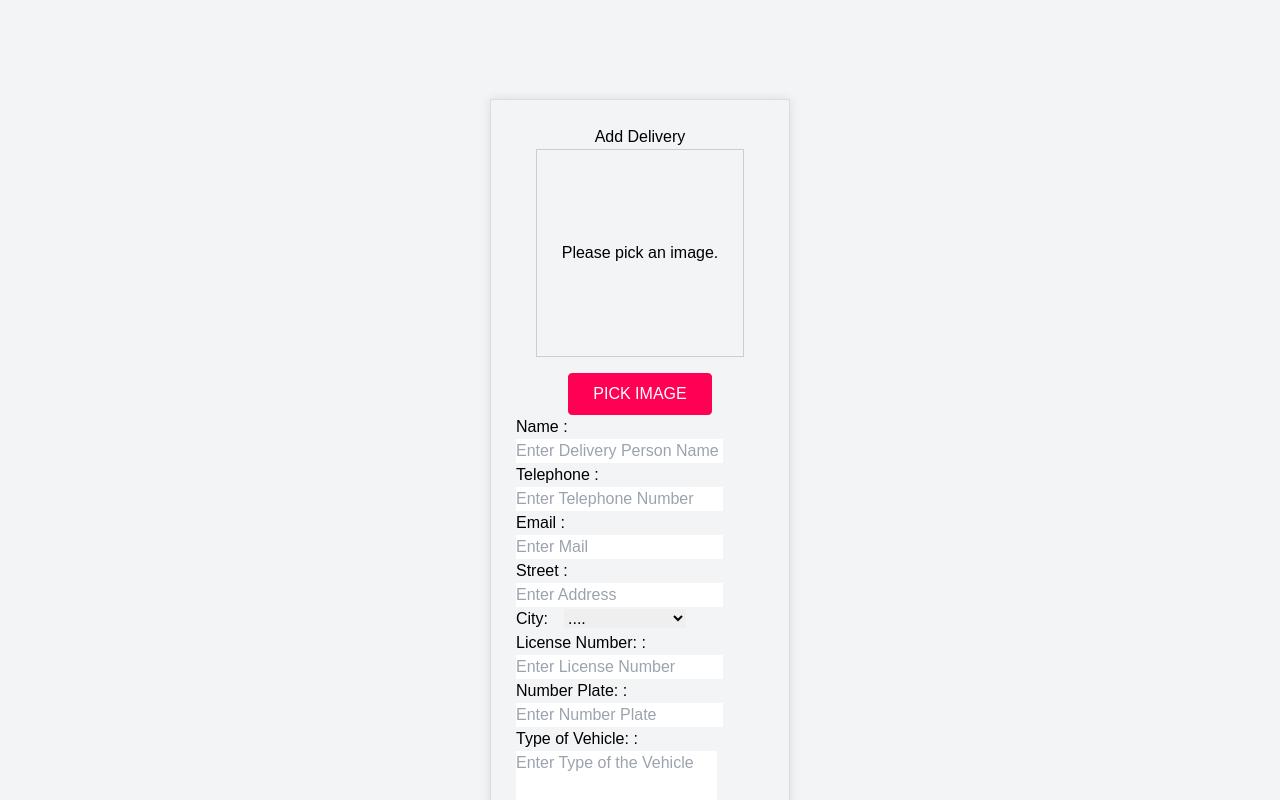
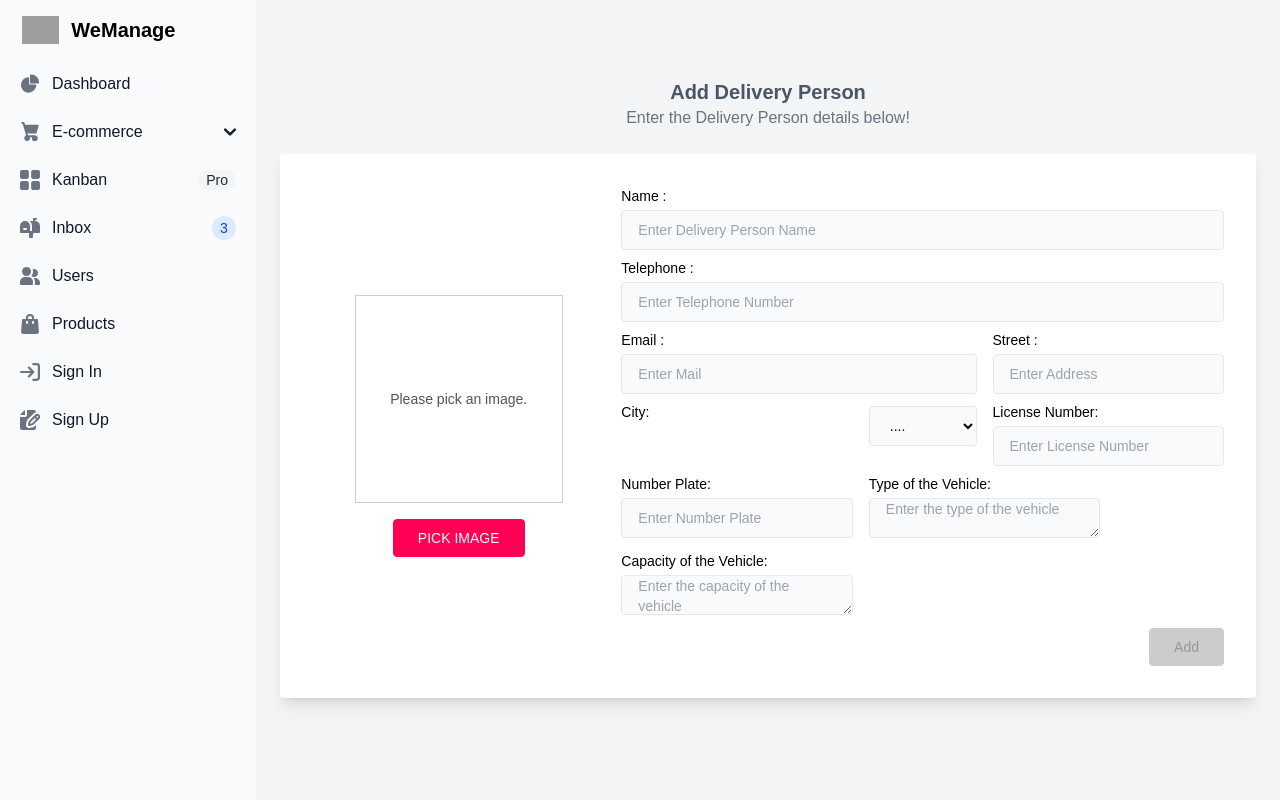
Before and after one commit to Shukry7/E-platform-web-App-ITP-Project, a React (Create React App) app in the folder frontend/: page /Delivery/create in a window 1280 px wide. Shown: the top 800 px of the page. Built offline with nearby package versions, Linux system fonts and the light colour scheme; grey boxes are pictures that could not be loaded.

Commit message:
Changes made
Changes made

```diff
--- a/frontend/src/Delivery/Pages/Components/DeliveryForm.jsx
+++ b/frontend/src/Delivery/Pages/Components/DeliveryForm.jsx
@@ -1,4 +1,4 @@
-import React, { useState } from "react";
+import React, { useState , useEffect} from "react";
 import axios from "axios";
 import Input from "../../../Shared/Components/FormElements/input";
 import Dropdown from "../../../Shared/Components/FormElements/Dropdown";
@@ -42,8 +42,8 @@ const City = [
   { value: "Vavuniya" },
 ];
 
+const DeliveryForm = () => {
 
-const DeliveryForm = () => {
   const navigate = useNavigate();
 
   const [loading, setLoading] = useState(false);
@@ -118,12 +118,25 @@ const DeliveryForm = () => {
   return (
     <form onSubmit={submitHandler}>
       {loading ? (
-        <Loader/>
+        <Loader />
       ) : (
         <>
-          <h2 style={{ textAlign: "center" }}>Add Delivery</h2>
+          <div class="min-h-screen p-6 bg-gray-100 flex items-center justify-center">
+            <div class="container mx-auto">
+              <div>
+                <h2 class="font-semibold text-xl text-gray-600 text-center">Add Delivery Person</h2>
+                <p class="text-gray-500 mb-6 text-center">Enter the Delivery Person details below!</p>
+                <div class="bg-white rounded shadow-lg p-4 px-4 md:p-8 mb-6">
+                  <div class="grid gap-4 gap-y-2 text-sm grid-cols-1 lg:grid-cols-3">
+                    <div class="text-gray-600 flex justify-center items-center">
                       <ImageUpload center id="image" onInput={inputHandler} />
+                    </div>
+                    <div class="lg:col-span-2">
+
+                      <div class="grid gap-4 gap-y-2 text-sm grid-cols-1 md:grid-cols-5">
+                        <div class="md:col-span-5">
                           <Input
+                            class="h-10 border mt-1 rounded px-4 w-full bg-gray-50"
                             element="Input"
                             id="name"
                             type="text"
@@ -133,7 +146,10 @@ const DeliveryForm = () => {
                             errorText="Please Enter a Name."
                             onInput={inputHandler}
                           />
+                        </div>
+                        <div class="md:col-span-5">
                           <Input
+                           class="h-10 border mt-1 rounded px-4 w-full bg-gray-50"
                              element="Input"
                               id="telephone"
                               type="number"
@@ -143,7 +159,10 @@ const DeliveryForm = () => {
                               errorText="Please Enter a valid Phone Number (10 numbers)"
                               onInput={inputHandler}
                           />
+                        </div>
+                        <div class="md:col-span-3">
                           <Input
+                              class="h-10 border mt-1 rounded px-4 w-full bg-gray-50"
                               element="Input"
                               id="mail"
                               type="text"
@@ -153,7 +172,10 @@ const DeliveryForm = () => {
                               errorText="Please Enter a valid mail."
                               onInput={inputHandler}
                           />
+                        </div>
+                        <div class="md:col-span-2">
                           <Input
+                                class="h-10 border mt-1 rounded px-4 w-full bg-gray-50"
                                 element="Input"
                                 id="address"
                                 type="text"
@@ -163,60 +185,85 @@ const DeliveryForm = () => {
                                 errorText="Please Enter an Address."
                                 onInput={inputHandler}
                           />
+                        </div>
                       <Dropdown
+                            class="h-10 border mt-1 rounded px-4 w-full bg-gray-50"
                             id="city"
                             options={City}
                             onInput={inputHandler}
                             Display=""
                             label="City:"
                         />
+                        <div class="md:col-span-2">
                           <Input
+                            class="h-10 border mt-1 rounded px-4 w-full bg-gray-50"
                             element="Input"
                             id="license"
                             type="text"
                             placeholder="Enter License Number"
-            label="License Number: :"
+                            label="License Number: "
                             validators={[VALIDATOR_REQUIRE()]}
                             errorText="Please Enter a valid License Number"
                             onInput={inputHandler}
                           />
+                        </div>
+                        <div class="md:col-span-2">
                           <Input
+                           class="h-10 border mt-1 rounded px-4 w-full bg-gray-50"
                             element="Input"
                             id="numberplate"
                             type="text"
                             placeholder="Enter Number Plate"
-            label="Number Plate: :"
+                            label="Number Plate: "
                             validators={[VALIDATOR_REQUIRE()]}
                             errorText="Please Enter a valid Number Plate"
                             onInput={inputHandler}
                           />
+                        </div>
+                        <div class="md:col-span-2">
                           <Input
+                            class="h-10 border mt-1 rounded px-4 w-full bg-gray-50"
                             element="Type"
                             id="type"
                             type="text"
-            placeholder="Enter Type of the Vehicle"
-            label="Type of Vehicle: :"
+                            placeholder="Enter the type of the vehicle"
+                            label="Type of the Vehicle: "
                             validators={[VALIDATOR_REQUIRE()]}
                             errorText="Please Enter a valid type of Vehicle"
                             onInput={inputHandler}
                             />
+                        </div>
+                        <div class="md:col-span-2">
                           <Input
+                            class="h-10 border mt-1 rounded px-4 w-full bg-gray-50"
                             element="Capacity"
                             id="capacity"
                             type="text"
-            placeholder="Enter Capacity of your vehicle"
-            label="Capacity of Vehicle: :"
+                            placeholder="Enter the capacity of the vehicle"
+                            label="Capacity of the Vehicle: "
                             validators={[VALIDATOR_REQUIRE()]}
-            errorText="Please Enter a valid capacity of your Vehicle"
+                            errorText="Please Enter a valid capacity of the Vehicle"
                             onInput={inputHandler}
                             />
+                        </div>
+                        <div class="md:col-span-5 text-right">
+                          <div class="inline-flex items-end">
                             <Button
+                              class="bg-blue-500 hover:bg-blue-700 text-white font-bold py-2 px-4 rounded"
                               type="submit"
-            style={{ left: "76%", position: "relative" }}
                               disabled={!formState.isValid}
                             >
                               Add
                             </Button>
+                          </div>
+                        </div>
+                      </div>
+                    </div>
+                  </div>
+                </div>
+              </div>
+            </div>
+          </div>
         </>
       )}
     </form>
--- a/frontend/src/Delivery/Pages/Components/DeliveryTable.css
+++ b/frontend/src/Delivery/Pages/Components/DeliveryTable.css
@@ -1,3 +1,4 @@
+
 @import url('https://fonts.googleapis.com/css2?family=Lato:wght@400;700&display=swap'); */
 
 * {
--- a/frontend/src/Delivery/Pages/Components/DeliveryTable.jsx
+++ b/frontend/src/Delivery/Pages/Components/DeliveryTable.jsx
@@ -1,13 +1,11 @@
 import React from "react";
-import { FontAwesomeIcon } from "@fortawesome/react-fontawesome";
-import { faEye, faPenToSquare } from "@fortawesome/free-regular-svg-icons";
-import { faTrash } from "@fortawesome/free-solid-svg-icons";
 
 import "./DeliveryTable.css";
-import Button from "../../../Shared/Components/FormElements/Button";
 import axios from "axios";
 import { Navigate } from "react-router-dom";
 import Loader from "../../../Shared/Components/UiElements/Loader";
+import Table from "../../../Shared/Components/UiElements/Table";
+import TableRow from "../../../Shared/Components/UiElements/TableRow";
 import { Link } from "react-router-dom";
 
 const DeliveryTable = (props) => {
@@ -25,45 +23,23 @@ const DeliveryTable = (props) => {
       });
   };
 
+  const Headings = [
+    "#",
+    "Delivery Person ID",
+    "Delivery Person Name",
+    "Telephone",
+    "Mail",
+    "Address",
+    "License Number",
+    "Number Plate",
+    "Type",
+    "Capacity",
+    "Action",
+  ];
+
   return (
     <>
-      <div class="relative overflow-x-auto shadow-md sm:rounded-lg">
-        <table class="w-full text-sm text-left rtl:text-right text-gray-500 dark:text-gray-400">
-          <thead class="text-xs text-gray-700 uppercase bg-gray-50 dark:bg-gray-700 dark:text-gray-400">
-            <tr>
-              <th scope="col" class="px-6 py-3">
-                #
-              </th>
-              <th scope="col" class="px-6 py-3">
-                Delivery Person Name
-              </th>
-              <th scope="col" class="px-6 py-3">
-                Telephone
-              </th>
-              <th scope="col" class="px-6 py-3">
-                Mail
-              </th>
-              <th scope="col" class="px-6 py-3">
-                Address
-              </th>
-              <th scope="col" class="px-6 py-3">
-                License Number
-              </th>
-              <th scope="col" class="px-6 py-3">
-                Number Plate
-              </th>
-              <th scope="col" class="px-6 py-3">
-                Type
-              </th>
-              <th scope="col" class="px-6 py-3">
-                Capacity
-              </th>
-              <th scope="col" class="px-6 py-3">
-                Action
-              </th>
-            </tr>
-          </thead>
-          <tbody>
+      <Table Headings={Headings}>
           {props.loading ? (
             <center>
               <Loader />
@@ -71,8 +47,9 @@ const DeliveryTable = (props) => {
           ) : (
             props.Delivery.map((item, index) => {
               return (
-                  <tr class="odd:bg-white odd:dark:bg-gray-900 even:bg-gray-50 even:dark:bg-gray-800 border-b dark:border-gray-700">
+                <TableRow>
                   <td class="px-6 py-4">{index + 1}</td>
+                  <td class="px-6 py-4">{item.ID}</td>
                   <th
                     scope="row"
                     class="px-6 py-4 font-medium text-gray-900 whitespace-nowrap dark:text-white"
@@ -88,16 +65,14 @@ const DeliveryTable = (props) => {
                   <td class="px-6 py-4">{item.capacity}</td>
                   <td class="px-6 py-4">
                   <Link to={'/Delivery/delete/'+item._id}>
-                        delete
+                      Delete
                     </Link>
                   </td>
-                  </tr>
+                </TableRow>
               );
             })
           )}
-          </tbody>
-        </table>
-      </div>
+      </Table>
     </>
   );
 };
--- a/frontend/src/Delivery/Pages/CreateDelivery.jsx
+++ b/frontend/src/Delivery/Pages/CreateDelivery.jsx
@@ -1,12 +1,16 @@
 import React from "react";
 import Card from "../../Shared/Components/UiElements/Card";
 import DeliveryForm from "./Components/DeliveryForm";
+import Navbar from "../../Shared/Components/UiElements/Navbar";
+
 
 const CreateDelivery = () => {
   return (
-    <><Card>
-      <DeliveryForm/>
-      </Card>
+    <>
+      <div>
+        <Navbar />
+        <DeliveryForm />
+      </div>
     </>
   );
 };
```
Also changed, not shown: frontend/src/Delivery/Pages/Delivery.js (+14 -7 lines), 1 other file (tests, documents, lock files or other folders). Lines whose indentation alone changed are shown as unchanged.
